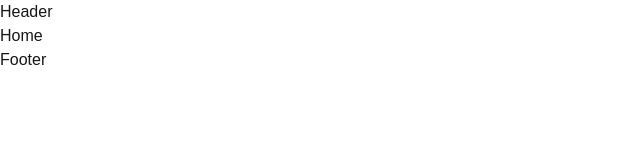
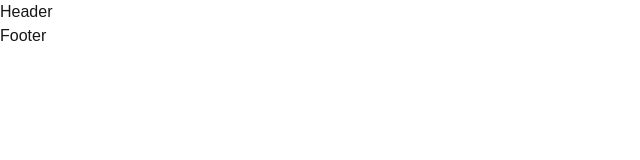
Before and after one commit to hhejo/newnews, a Next.js app: page / in a window 1280 px wide. Shown: the top 160 px of the page, without its empty margins (0-640 px from the left). Built offline with nearby package versions, Linux system fonts and the light colour scheme.

Commit message:
feat: add main page

```diff
--- a/app/page.tsx
+++ b/app/page.tsx
@@ -1,3 +1,3 @@
 export default function Home() {
-  return <div className="">Home</div>;
+  return <main></main>;
 }
```
